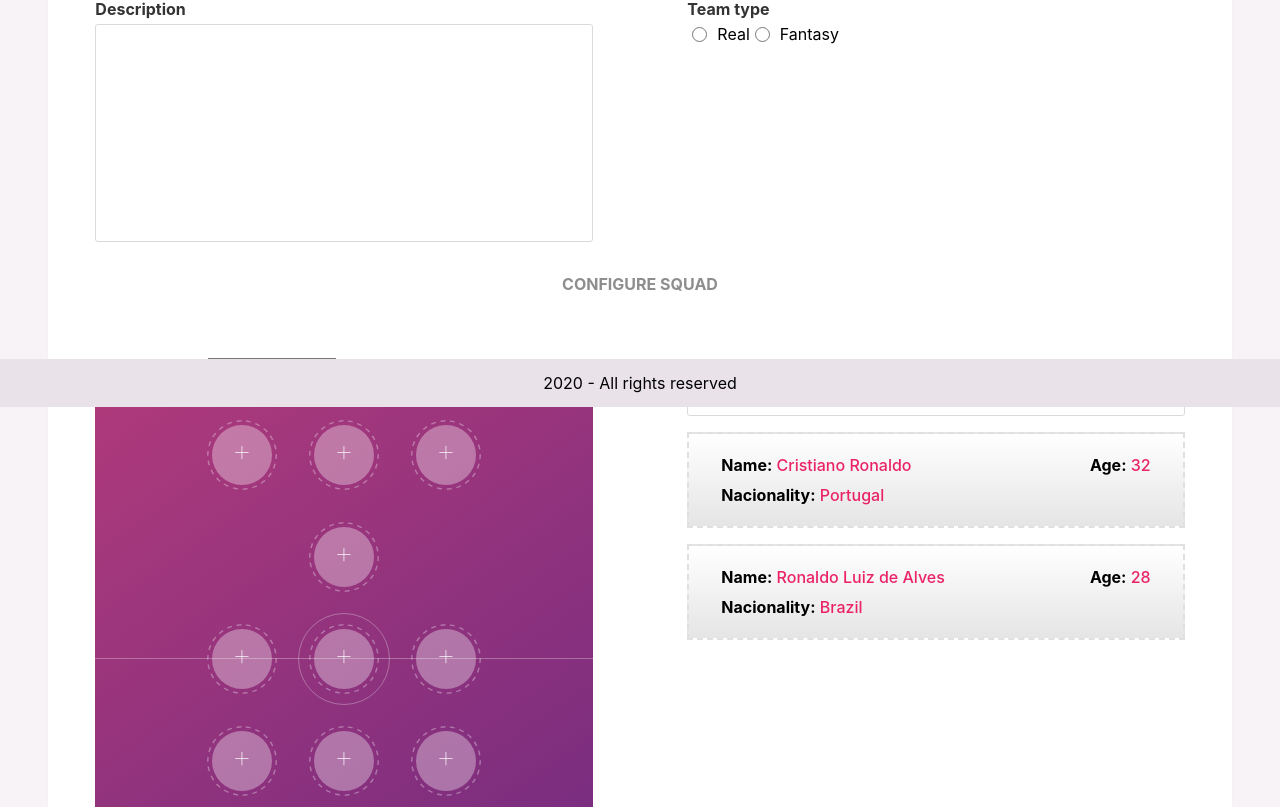
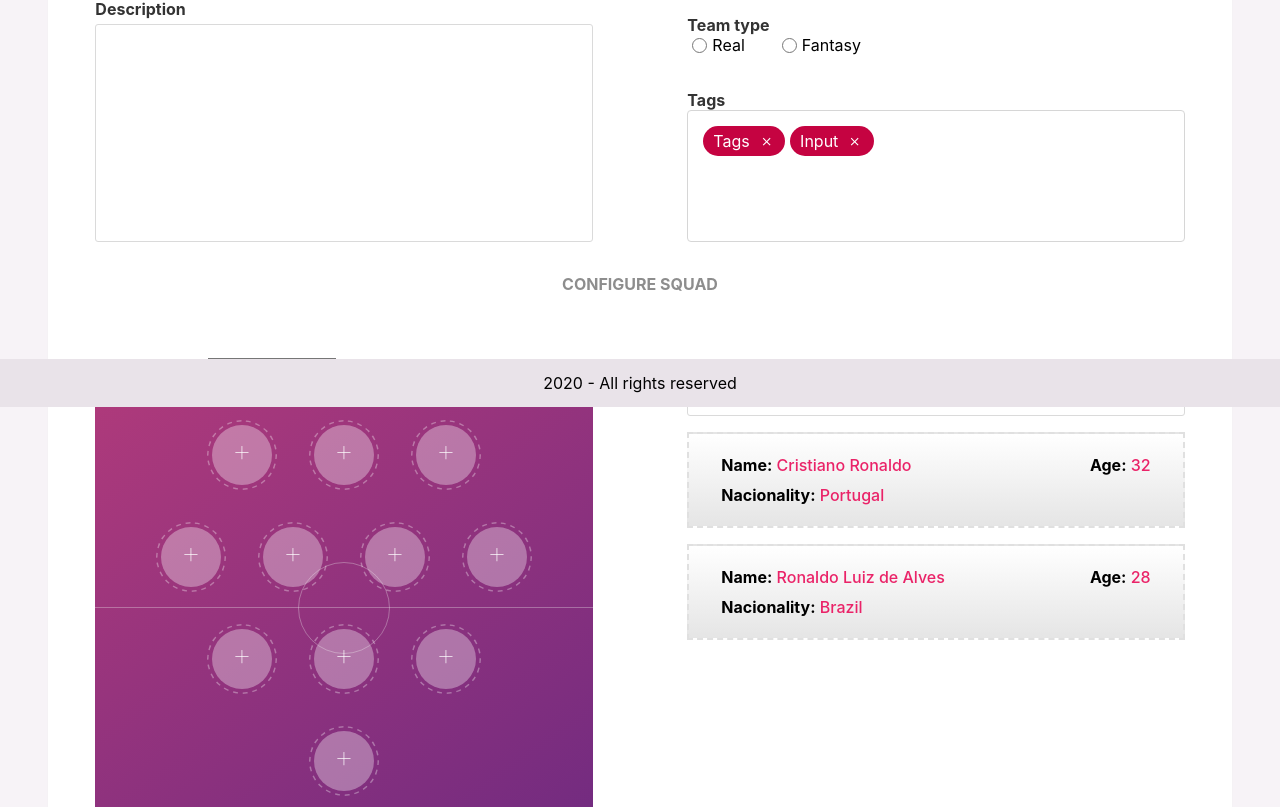
Before and after one commit to danielrssilva/vnt-test, a React (Create React App) app: page /team in a window 1280 px wide. Shown: the part 393-1200 px from the top of the page. Built offline with nearby package versions, Linux system fonts and the light colour scheme.

Commit message:
Fixing field formation bugs

```diff
--- a/src/components/Card/styles.js
+++ b/src/components/Card/styles.js
@@ -7,6 +7,7 @@ export const CardContainer = styled.div`
   border-radius: 10px;
   flex: 1;
   margin: 0 2rem 2rem 2rem;
+  padding-bottom: 6rem;
   .inner-card {
     display: flex;
     justify-content: space-evenly;
--- a/src/components/FormationCard/index.js
+++ b/src/components/FormationCard/index.js
@@ -6,30 +6,37 @@ const FormationCard = ({ formation }) => {
     let formationArray = formation.split("-").map((e) => {
       return e.trim();
     });
+    formationArray.reverse();
     let rows = [];
-    formationArray.reverse();
     formationArray.map((e) => {
       let row = [];
-      if (e % 2 === 0 && e !== "2") {
-        for (let i = 1; i < e; i++) {
-          row.push(Circle(`circle-${i}`));
-        }
-        rows.push(<Row>{Circle("circle-offset")}</Row>);
-      } else {
-        for (let i = 0; i < e; i++) {
-          row.push(Circle("circle-offset"));
-        }
+      // if (e % 2 === 0 && e !== "2") {
+      //   for (let i = 1; i < e; i++) {
+      //     row.push(
+      //       <CircleContainer key={`circle-${i}`}>
+      //         <span>+</span>
+      //       </CircleContainer>
+      //     );
+      //   }
+      //   rows.push(
+      //     <Row>
+      //       <CircleContainer key={`circle-offset`}>
+      //         <span>+</span>
+      //       </CircleContainer>
+      //     </Row>
+      //   );
+      // } else {
+      for (let i = 0; i < e; i++) {
+        row.push(
+          <CircleContainer key={`circle-offset`}>
+            <span>+</span>
+          </CircleContainer>
+        );
+        // }
       }
       rows.push(<Row>{row}</Row>);
     });
     return rows;
-  };
-  const Circle = (key) => {
-    return (
-      <CircleContainer key={key}>
-        <span>+</span>
-      </CircleContainer>
-    );
   };
   return (
     <Container>
--- a/src/components/FormationCard/styles.js
+++ b/src/components/FormationCard/styles.js
@@ -11,6 +11,7 @@ export const Container = styled.div`
   border-radius: 5px;
   padding: 1rem;
   flex: 1;
+  height: 600px;
   .divider {
     position: absolute;
     margin: auto;
@@ -70,4 +71,5 @@ export const Row = styled.div`
   justify-content: center;
   align-items: center;
   flex: 1;
+  flex-wrap: wrap;
 `;
--- /dev/null
+++ b/src/components/TagsInput/index.js
@@ -0,0 +1,72 @@
+import React, { useState } from "react";
+
+import { Container } from "./styles";
+
+import { IoMdClose } from "react-icons/io";
+
+const InputTag = () => {
+  const [tags, setTags] = useState(["Tags", "Input"]);
+  const [value, setValue] = useState("");
+
+  const [, updateState] = React.useState();
+  const forceUpdate = React.useCallback(() => updateState({}), []);
+
+  const removeTag = (i) => {
+    console.log(i);
+    const newTags = tags;
+    console.log(newTags);
+    newTags.splice(i, 1);
+    setTags(newTags);
+    console.log(newTags);
+    forceUpdate();
+  };
+
+  const inputKeyDown = (e) => {
+    const val = e.target.value;
+    if (e.key === "Enter" && val) {
+      if (tags.find((tag) => tag.toLowerCase() === val.toLowerCase())) {
+        return;
+      }
+      let newTags = tags;
+      newTags.push(val);
+      setTags(newTags);
+      setValue("");
+    } else if (e.key === "Backspace" && !val) {
+      removeTag(tags.length - 1);
+    }
+  };
+
+  const handleChange = (value) => {
+    setValue(value);
+  };
+  return (
+    <Container>
+      <div className="input-tag">
+        <div className="input-tag__tags">
+          {tags.map((tag, i) => (
+            <div key={tag}>
+              <span>{tag}</span>
+              <button
+                type="button"
+                onClick={() => {
+                  removeTag(i);
+                }}
+              >
+                <IoMdClose />
+              </button>
+            </div>
+          ))}
+          <div className="input-tag__tags__input">
+            <input
+              type="text"
+              onKeyDown={(e) => inputKeyDown(e)}
+              value={value}
+              onChange={({ target }) => handleChange(target.value)}
+            />
+          </div>
+        </div>
+      </div>
+    </Container>
+  );
+};
+export default InputTag;
--- /dev/null
+++ b/src/components/TagsInput/styles.js
@@ -0,0 +1,63 @@
+import styled from "styled-components";
+
+export const Container = styled.div`
+  .input-tag {
+    display: flex;
+    flex-wrap: wrap;
+    flex-direction: row;
+    justify-content: flex-start;
+    align-items: flex-start;
+    background: white;
+    border: 1px solid #d6d6d6;
+    border-radius: 4px;
+    padding: 15px;
+    min-height: 100px;
+  }
+
+  .input-tag input {
+    border: none;
+    width: 100%;
+  }
+
+  .input-tag__tags {
+    display: flex;
+    flex-wrap: wrap;
+    margin: 0;
+    padding: 0;
+    width: 100%;
+  }
+
+  .input-tag__tags div {
+    display: flex;
+    align-items: center;
+    justify-content: center;
+    flex-direction: row;
+    height: 20px;
+    border-radius: 50px;
+    background: #c50341;
+    color: white;
+    list-style: none;
+    padding: 5px 10px;
+    margin: 0 5px 5px 0;
+  }
+
+  .input-tag__tags div button {
+    align-items: center;
+    /* width: 15px; */
+    background: none;
+    border: none;
+    border-radius: 50%;
+    color: white;
+    cursor: pointer;
+    display: inline-flex;
+    /* font-size: 12px; */
+    justify-content: center;
+    line-height: 0;
+    margin: 2px -8px 0 0;
+  }
+
+  .input-tag__tags div.input-tag__tags__input {
+    background: none;
+    flex-grow: 1;
+  }
+`;
--- a/src/pages/Team/index.js
+++ b/src/pages/Team/index.js
@@ -2,6 +2,7 @@ import React, { useState } from "react";
 import Card from "../../components/Card";
 import FormationCard from "../../components/FormationCard";
 import PlayerCard from "../../components/PlayerCard";
+import TagsInput from "../../components/TagsInput";
 import { Container, Title, Column, Row, Select } from "./styles";
 
 const Team = () => {
@@ -84,6 +85,7 @@ const Team = () => {
                 <textarea id="description" name="w3review" />
               </div>
               <div>
+                <div className="tags-div">
                   <label className="input-label">Team type</label>
                   <div className="radio-div">
                     <input
@@ -100,6 +102,11 @@ const Team = () => {
                       value="fantasy"
                     ></input>
                     <label for="fantasy">Fantasy</label>
+                  </div>
+                </div>
+                <div>
+                  <label className="input-label">Tags</label>
+                  <TagsInput></TagsInput>
                 </div>
               </div>
             </Row>
--- a/src/pages/Team/styles.js
+++ b/src/pages/Team/styles.js
@@ -40,6 +40,10 @@ export const Row = styled.div`
     flex: 1;
     padding: 0 4%;
     box-sizing: border-box;
+    justify-content: space-between;
+    .tags-div {
+      margin-top: 3rem;
+    }
     &.error {
       label {
         color: #c50341;
@@ -82,11 +86,17 @@ export const Row = styled.div`
     display: flex;
     flex-direction: row;
     padding: 0;
+    label {
+      margin-right: 2rem;
+    }
   }
   input[type="radio"] {
     height: 15px;
     width: 15px;
-    margin-right: 10px;
+    margin-right: 5px;
+  }
+  .player-list {
+    justify-content: flex-start;
   }
 `;
 
```
Lines whose indentation alone changed are shown as unchanged.
